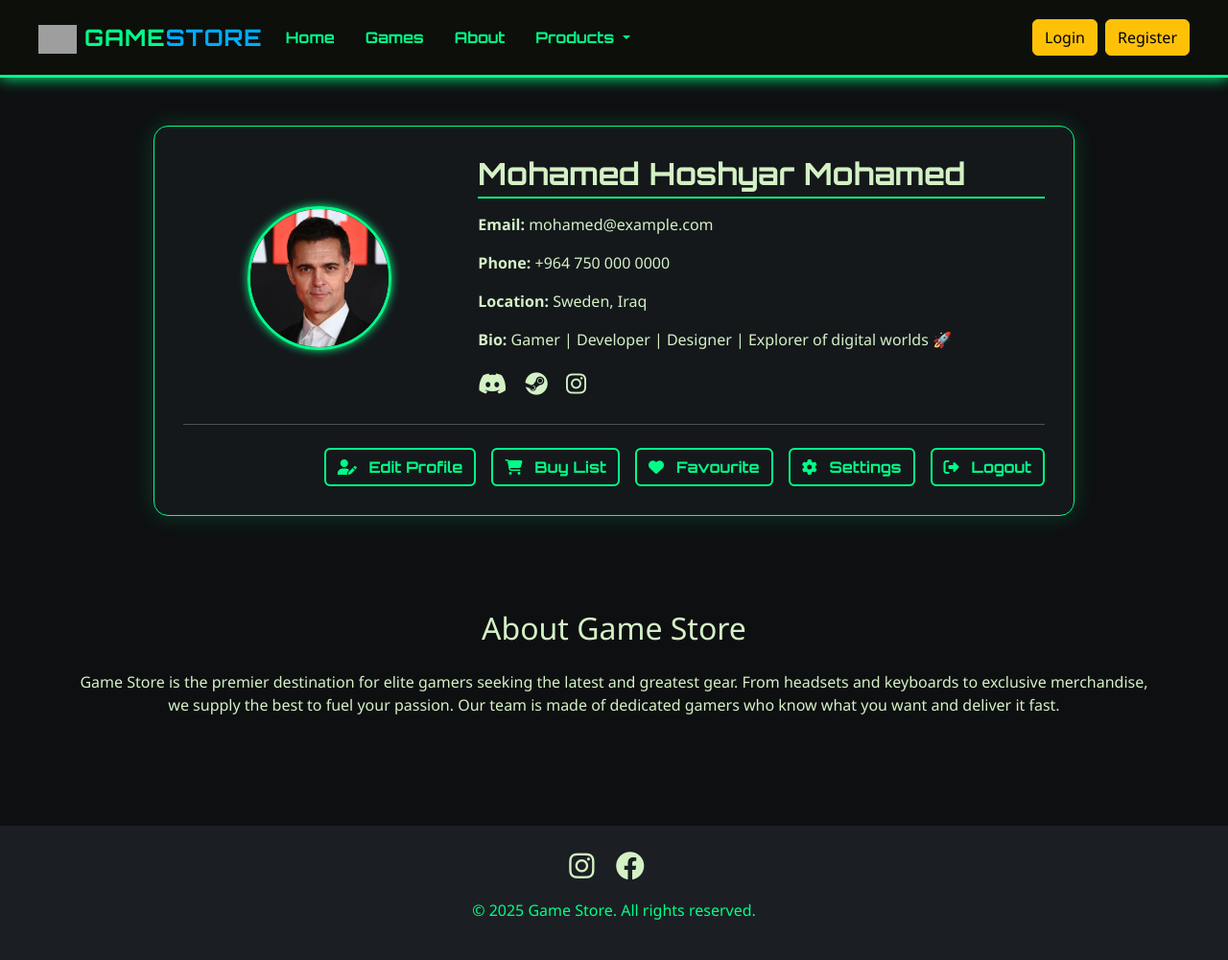
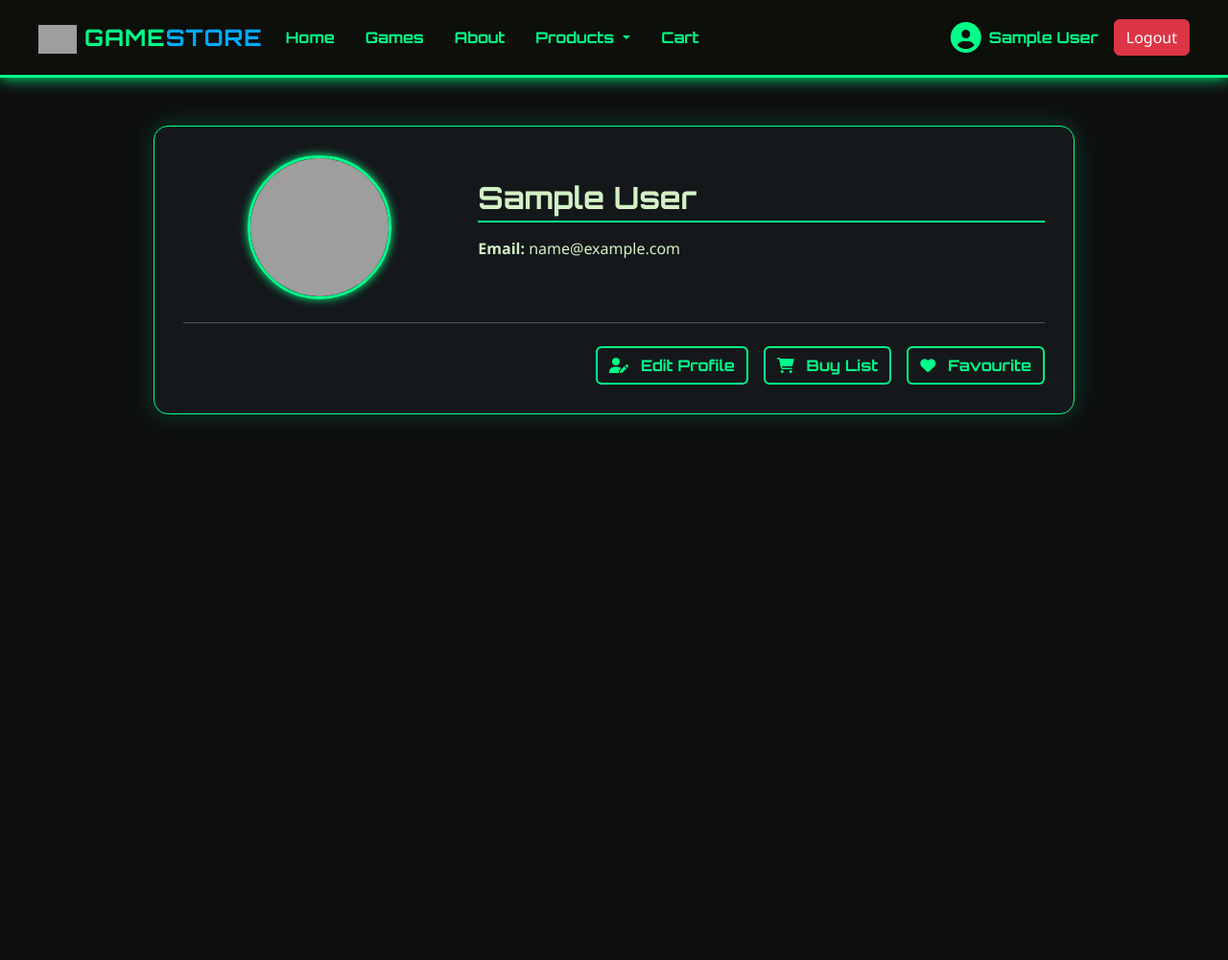
Before and after one commit to mustafa-salah-1/small-E-Commerce-website, a PHP site: page /profile.php in a window 1280 px wide. Shown: the whole page at 96% size. After the commit the page ends 439 px from the top, so only its background shows below. Run offline with PHP 8.4, Linux system fonts and the light colour scheme; the visitor is signed in with stand-in values (Sample User, id 1); grey boxes are pictures that could not be loaded.

Commit message:
feat(customer): implement customer update functionality with validation and password hashing feat(cart): add product existence check before adding to cart refactor(check): update session check for logged-in users refactor(profile): enhance profile page with update functionality and modal for editing refactor(show_product): adjust include order for consistency

```diff
--- a/app/php/admin/customer/functions.php
+++ b/app/php/admin/customer/functions.php
@@ -53,3 +53,54 @@
         return false;
     }
 }
+
+function updateCustomer($customerId, $name, $email, $phone, $password) {
+
+    global $connect;
+    try {
+        $sql = "UPDATE customers SET ";
+        $updateFields = [];
+        $params = [];
+
+        if ($name !== null) {
+            $updateFields[] = "customer_name = :name";
+            $params[':name'] = $name;
+        }
+
+        if ($email !== null) {
+            $updateFields[] = "customer_email = :email";
+            $params[':email'] = $email;
+        }
+
+        if ($phone !== null) {
+            $updateFields[] = "customer_phone = :phone";
+            $params[':phone'] = $phone;
+        }
+
+        if (!empty($password)) {
+            $updateFields[] = "customer_password = :password";
+            $hashedPassword = password_hash($password, PASSWORD_DEFAULT);
+            $params[':password'] = $hashedPassword;
+        }
+
+        if (empty($updateFields)) {
+            return true;
+        }
+
+        $sql .= implode(", ", $updateFields);
+        $sql .= " WHERE id = :customer_id";
+
+        $stmt = $connect->prepare($sql);
+
+        foreach ($params as $key => $value) {
+            $stmt->bindValue($key, $value);
+        }
+
+        $stmt->bindValue(':customer_id', $customerId, PDO::PARAM_INT);
+
+        return $stmt->execute();
+    } catch (PDOException $e) {
+        error_log("Error updating customer: " . $e->getMessage());
+        return false;
+    }
+}
--- a/check.php
+++ b/check.php
@@ -1,8 +1,5 @@
 <?php
-
-session_start();
-
-if (!isset($_SESSION["loggedin_customer"]) || $_SESSION["loggedin_customer"] !== true) {
+    if (!isset($_SESSION["loggedin"]) || $_SESSION["loggedin"] !== true) {
     header("location: login.php");
     exit;
 }
--- a/profile.php
+++ b/profile.php
@@ -3,26 +3,48 @@
 $title_page = "Game Store Page";
 $file_css = "profile.css";
 
-include 'components/app.php'; ?>
+include "app/php/config/config.php";
+include "check.php";
+include 'components/app.php';
+
+include "app/php/admin/customer/functions.php";
+
+$customer = getCustomerById($_SESSION['customer_id']);
+if (!$customer) {
+  echo "<h1>Customer not found</h1>";
+  exit();
+}
+
+
+if ($_SERVER["REQUEST_METHOD"] == "POST") {
+  $customer_name = $_POST['customer_name'];
+  $customer_email = $_POST['customer_email'];
+  $customer_phone = $_POST['customer_phone'];
+  $new_password = $_POST['new_password'];
+
+  // Update customer information
+  updateCustomer($_SESSION['customer_id'], $customer_name, $customer_email, $customer_phone, $new_password);
+
+  // Redirect to the same page to see changes
+  header("Location: " . $_SERVER['PHP_SELF']);
+  exit();
+}
+
+?>
 
 <!-- Profile -->
 <div class="profile-container">
   <div class="profile-card">
     <div class="row g-4 align-items-center">
       <div class="col-md-4 text-center">
-        <img src="../img/pedro.avif" alt="Profile" class="profile-img">
+        <img src="public/avatar/<?php echo $customer['customer_image'] ?>" alt="Profile" class="profile-img">
       </div>
       <div class="col-md-8">
-        <h2 class="info-title">Mohamed Hoshyar Mohamed</h2>
-        <p><strong>Email:</strong> mohamed@example.com</p>
-        <p><strong>Phone:</strong> +964 750 000 0000</p>
-        <p><strong>Location:</strong> Sweden, Iraq</p>
-        <p><strong>Bio:</strong> Gamer | Developer | Designer | Explorer of digital worlds 🚀</p>
-        <div class="mt-3">
-          <a href="#" class="social-icon"><i class="fab fa-discord"></i></a>
-          <a href="#" class="social-icon"><i class="fab fa-steam"></i></a>
-          <a href="#" class="social-icon"><i class="fab fa-instagram"></i></a>
-        </div>
+        <h2 class="info-title"><?php echo $customer['customer_name'] ?></h2>
+        <p><strong>Email:</strong> <?php echo $customer['customer_email'] ?></p>
+        <?php if ($customer['customer_phone']): ?>
+          <p><strong>Phone:</strong> <?php echo $customer['customer_phone'] ?></p>
+        <?php endif; ?>
       </div>
     </div>
 
@@ -33,11 +55,55 @@
         <button class="btn btn-neon icon-btn"><i class="fas fa-user-edit"></i> Edit Profile</button>
         <button class="btn btn-neon icon-btn"><i class="fas fa-shopping-cart"></i> Buy List</button>
         <button class="btn btn-neon icon-btn"><i class="fas fa-heart"></i> Favourite</button>
-        <button class="btn btn-neon icon-btn"><i class="fas fa-cog"></i> Settings</button>
-        <button class="btn btn-neon icon-btn"><i class="fas fa-sign-out-alt"></i> Logout</button>
       </div>
     </div>
   </div>
 </div>
 
+<!-- Edit Profile Modal -->
+<div class="modal fade" id="editProfileModal" tabindex="-1" aria-labelledby="editProfileModalLabel" aria-hidden="true">
+  <div class="modal-dialog modal-dialog-centered">
+    <div class="modal-content bg-dark text-light">
+      <div class="modal-header">
+        <h5 class="modal-title" id="editProfileModalLabel">Edit Profile</h5>
+        <button type="button" class="btn-close btn-close-white" data-bs-dismiss="modal" aria-label="Close"></button>
+      </div>
+      <div class="modal-body">
+        <form id="updateProfileForm" action="<?php echo htmlspecialchars($_SERVER['PHP_SELF']); ?>" method="post">
+
+          <div class="mb-3">
+            <label for="customerName" class="form-label">Name</label>
+            <input type="text" class="form-control" id="customerName" name="customer_name" value="<?php echo $customer['customer_name'] ?>" required>
+          </div>
+          <div class="mb-3">
+            <label for="customerEmail" class="form-label">Email</label>
+            <input type="email" class="form-control" id="customerEmail" name="customer_email" value="<?php echo $customer['customer_email'] ?>" required>
+            <div class="mb-3">
+              <label for="customerPhone" class="form-label">Phone</label>
+              <input type="tel" class="form-control" id="customerPhone" name="customer_phone" value="<?php echo $customer['customer_phone'] ?>">
+            </div>
+            <div class="mb-3">
+              <label for="newPassword" class="form-label">New Password</label>
+              <input type="password" class="form-control" id="newPassword" name="new_password" placeholder="Leave blank to keep current password">
+            </div>
+            <div class="d-grid">
+              <button type="submit" class="btn btn-neon">Save Changes</button>
+            </div>
+        </form>
+      </div>
+    </div>
+  </div>
+</div>
+
+<script>
+  // Activate the edit profile modal when the edit button is clicked
+  document.addEventListener('DOMContentLoaded', function() {
+    const editProfileBtn = document.querySelector('.btn-neon.icon-btn i.fa-user-edit').parentElement;
+    editProfileBtn.addEventListener('click', function() {
+      const editProfileModal = new bootstrap.Modal(document.getElementById('editProfileModal'));
+      editProfileModal.show();
+    });
+  });
+</script>
+
 <?php include 'components/footer.php'; ?>
--- a/show_product.php
+++ b/show_product.php
@@ -3,8 +3,8 @@
 $title_page = "Show product ";
 $file_css = "detail.css";
 
+include "app/php/config/config.php";
 include 'components/app.php';
-include "app/php/config/config.php";
 include "app/php/admin/product/functions.php";
 include "app/php/admin/product_image/functions.php";
 include "app/php/admin/cart/functions.php";
```
Also changed, not shown: app/php/admin/cart/functions.php (+12 -1 lines), cart.php (+5 -6 lines).
